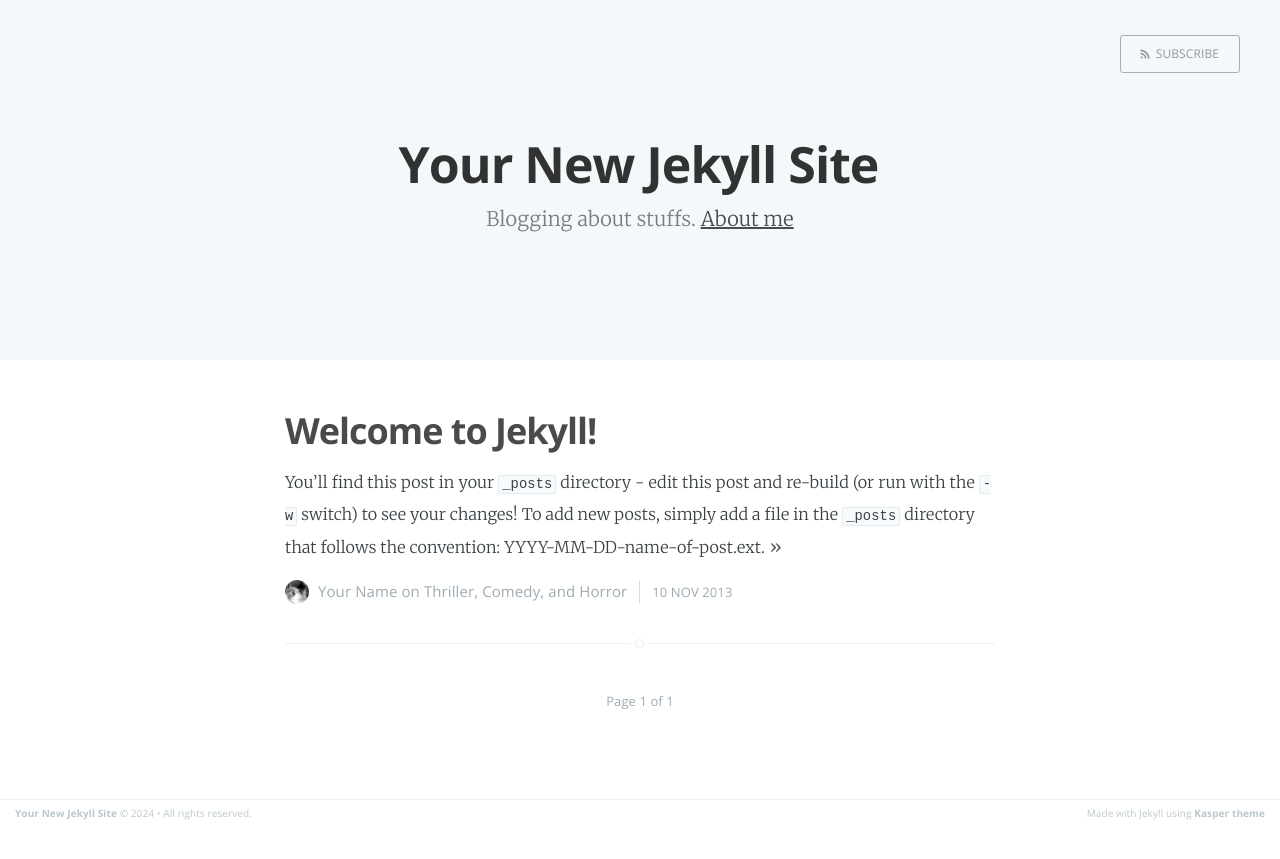
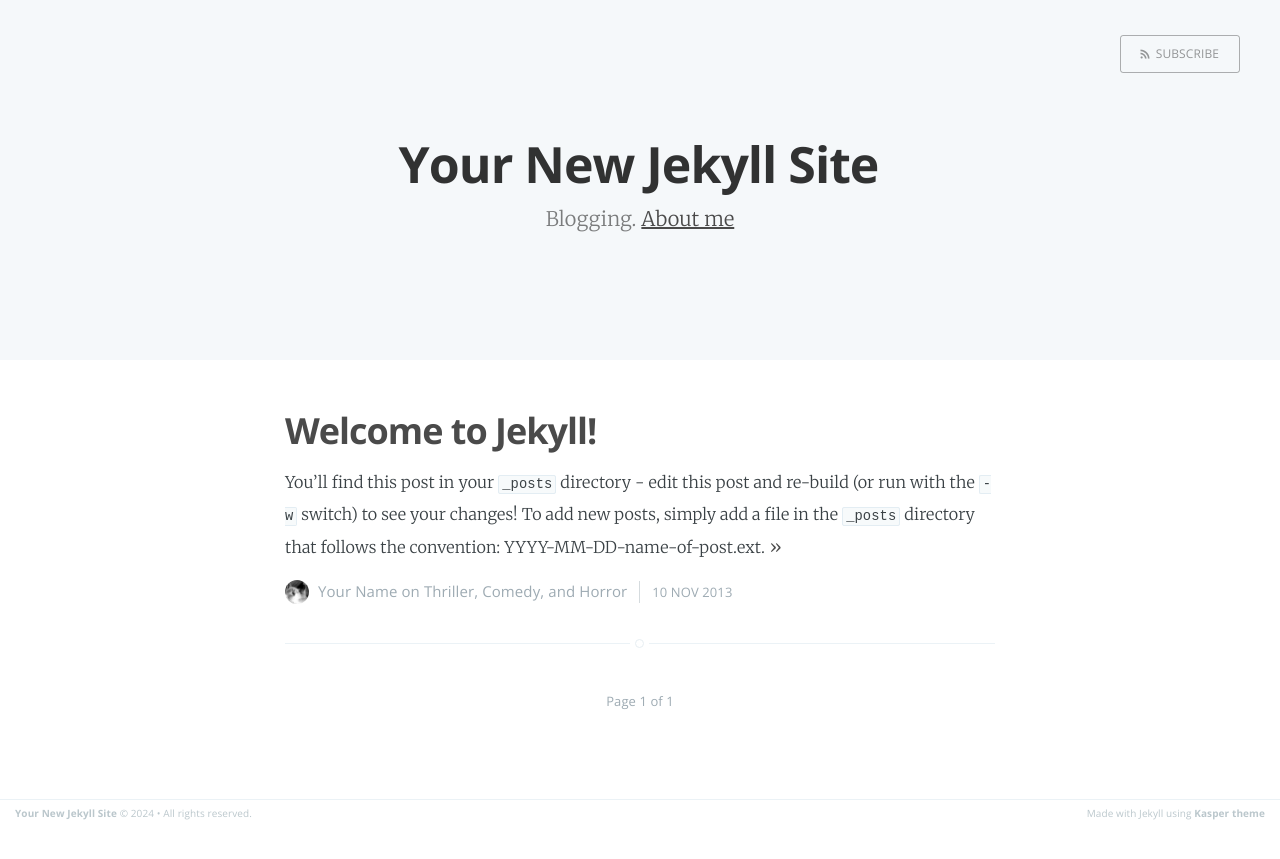
Before and after one commit to jychan99/jychan99.github.io, a Jekyll site: the page built from index.html, in a window 1280 px wide. Shown: the top 859 px of the page. Built offline with Jekyll 4.4.1, drawn with Linux system fonts in a browser that asks for light colours; the list of posts is cut into pages by our own code; some of the changed lines change nothing that is shown.

Commit message:
Add files via upload

```diff
--- a/_config.yml
+++ b/_config.yml
@@ -1,12 +1,43 @@
+theme: Kasper
+
+baseurl: ""
+
+lang: ko-KR
+
+timezone: Asia/Seoul
+
+title: jychan99 blog
+
+tagline: jychan update
+
 name: Your New Jekyll Site
-description: Blogging about stuffs
+
+description: Blogging
 meta_description: "Your New Jekyll Site, Blogging about stuffs"
+
+url: "https://jychan99.github.io"
+
+github:
+  username: jychan99
+
+social:
+  links:
+  - https://github.com/jychan99
+
+google_site_verification: 000
+
+google_analytics:
+  id: '000'              # Google Analytics ID입니다. 이 또한 이후 포스팅에서 다루겠습니다.
+  pv:
+    proxy_endpoint:
+    cache_path:
+
+toc: true
 
 markdown: kramdown
 highlighter: rouge
 logo: false
 paginate: 15
-baseurl: ""
 domain_name: "http://jychan99.github.io"
 google_analytics: "UA-XXXXXXXX-X"
 plugins: [jekyll-paginate]
```
